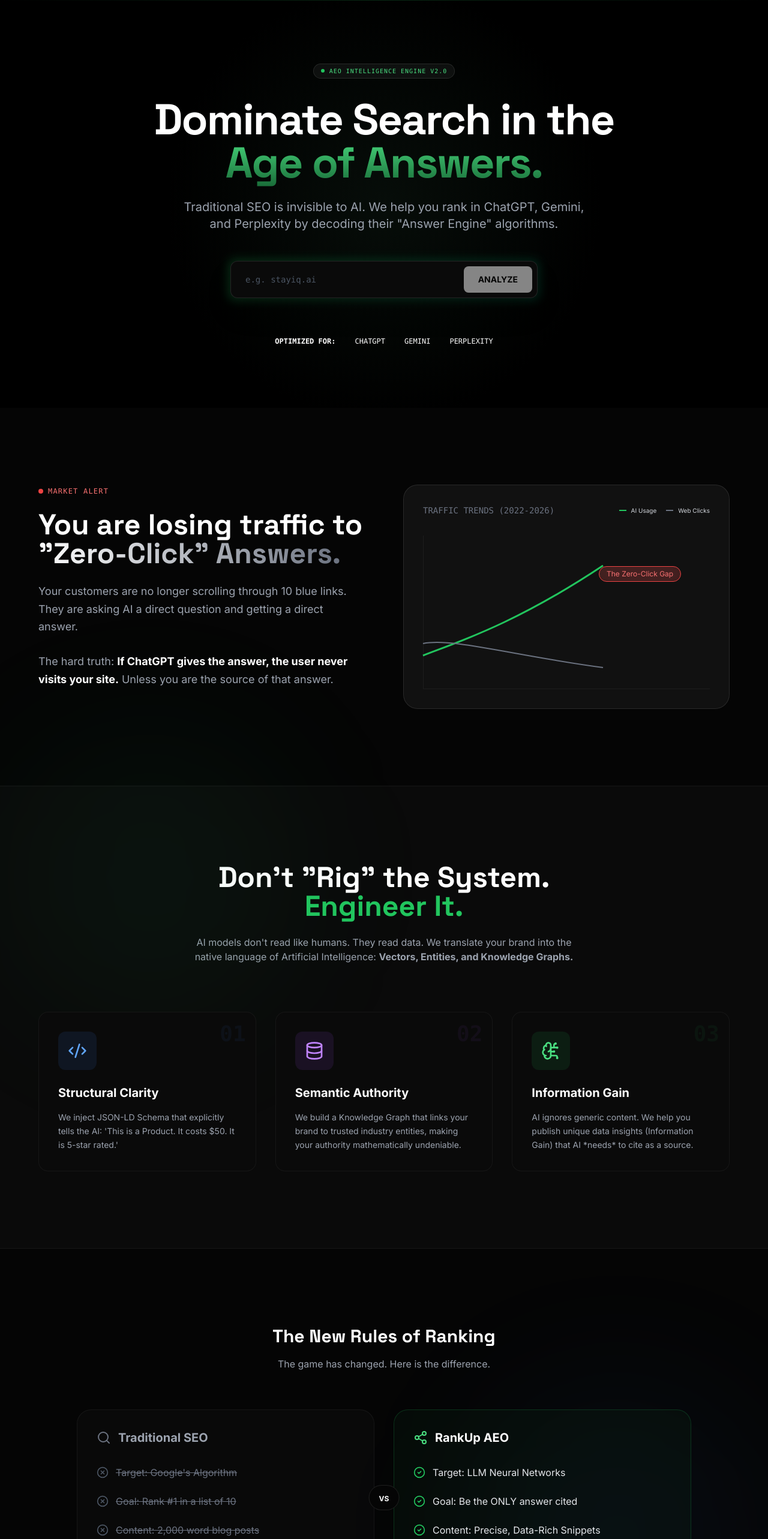
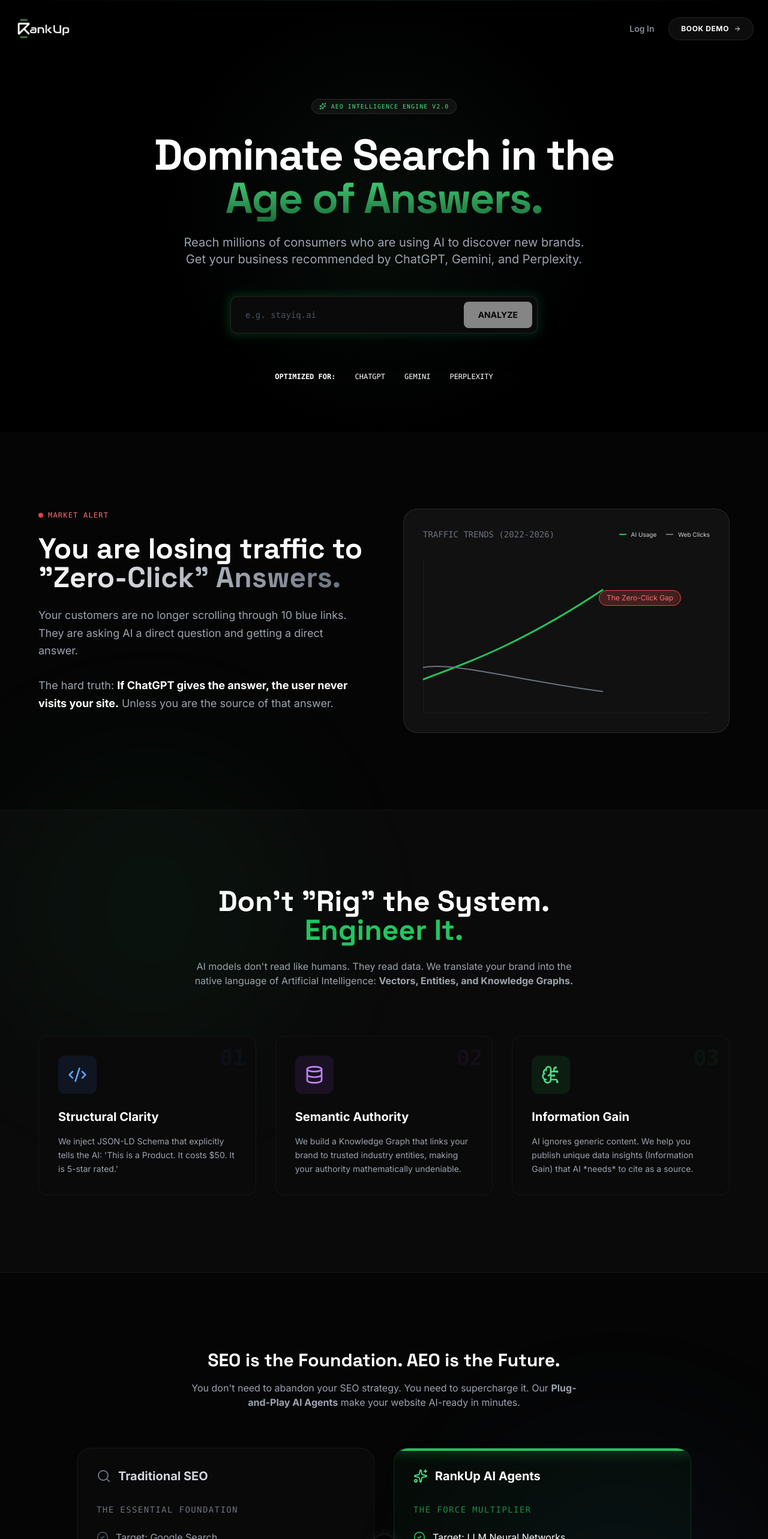
Before and after one commit to pantechsoftware2/rankup-aeo, a Next.js app: page / in a window 1280 px wide. Shown: the top 2566 px of the page at 60% size. Built offline with nearby package versions, Linux system fonts and the light colour scheme.

Commit message:
landing page improvements v1

```diff
--- a/components/Hero.tsx
+++ b/components/Hero.tsx
@@ -2,6 +2,8 @@
 
 import { useState } from 'react';
 import { motion } from 'framer-motion';
+import { Sparkles, ArrowRight } from 'lucide-react';
+import Image from 'next/image';
 
 export default function Hero({ onAnalyze }: { onAnalyze: (url: string) => void }) {
   const [url, setUrl] = useState('');
@@ -12,13 +14,39 @@
   };
 
   return (
-    <div className="relative w-full min-h-[85vh] flex flex-col items-center justify-center overflow-hidden bg-[#050505]">
+    <div className="relative w-full min-h-[90vh] flex flex-col items-center justify-center overflow-hidden bg-[#050505]">
 
-      {/* Background Gradients */}
+      {/* --- NAVIGATION BAR --- */}
+      <nav className="absolute top-0 left-0 w-full z-50 px-6 py-6 flex justify-between items-center max-w-7xl mx-auto">
+        {/* LOGO SECTION - Image Only */}
+        <div className="relative w-40 h-12 transition-transform hover:scale-105 cursor-pointer">
+          <Image
+            src="/logo.png"
+            alt="RankUp Logo"
+            fill
+            className="object-contain object-left"
+            priority
+          />
+        </div>
+
+        {/* RIGHT ACTIONS */}
+        <div className="flex items-center gap-6">
+          <button className="hidden md:block text-sm font-medium text-gray-400 hover:text-white transition-colors">
+            Log In
+          </button>
+          <button className="px-5 py-2.5 bg-white/5 hover:bg-white/10 border border-white/10 rounded-full text-xs font-bold text-white uppercase tracking-wider transition-all hover:scale-105 flex items-center gap-2 group">
+            Book Demo
+            <ArrowRight className="w-3 h-3 group-hover:translate-x-1 transition-transform" />
+          </button>
+        </div>
+      </nav>
+
+      {/* --- BACKGROUND EFFECTS --- */}
       <div className="absolute inset-0 bg-[radial-gradient(circle_at_center,_var(--tw-gradient-stops))] from-green-900/10 via-black to-black pointer-events-none"></div>
       <div className="absolute top-0 w-full h-[1px] bg-gradient-to-r from-transparent via-green-500/20 to-transparent"></div>
 
-      <div className="relative z-10 max-w-4xl px-6 text-center">
+      {/* --- HERO CONTENT --- */}
+      <div className="relative z-10 max-w-4xl px-6 text-center mt-20">
 
         {/* Animated Badge */}
         <motion.div
@@ -27,7 +55,7 @@
           transition={{ delay: 0.2 }}
           className="inline-flex items-center gap-2 px-3 py-1 rounded-full bg-white/5 border border-white/10 text-[10px] font-mono uppercase tracking-widest text-green-400 mb-8"
         >
-          <div className="w-1.5 h-1.5 rounded-full bg-green-500 animate-pulse"></div>
+          <Sparkles className="w-3 h-3" />
           AEO Intelligence Engine v2.0
         </motion.div>
 
@@ -42,14 +70,14 @@
           <span className="text-transparent bg-clip-text bg-gradient-to-b from-green-400 to-green-800">Age of Answers.</span>
         </motion.h1>
 
-        {/* Subhead */}
+        {/* Subhead (UPDATED) */}
         <motion.p
           initial={{ opacity: 0, y: 20 }}
           animate={{ opacity: 1, y: 0 }}
           transition={{ delay: 0.4 }}
           className="text-lg md:text-xl text-gray-400 mb-12 max-w-2xl mx-auto leading-relaxed"
         >
-          Traditional SEO is invisible to AI. We help you rank in ChatGPT, Gemini, and Perplexity by decoding their "Answer Engine" algorithms.
+          Reach millions of consumers who are using AI to discover new brands. Get your business recommended by ChatGPT, Gemini, and Perplexity.
         </motion.p>
 
         {/* Input Box */}
--- a/components/LandingContent.tsx
+++ b/components/LandingContent.tsx
@@ -7,11 +7,11 @@
   Code2,
   Database,
   Search,
-  Share2,
-  XCircle
+  Sparkles,
+  Zap
 } from 'lucide-react';
 
-// --- ANIMATION CONFIGURATIONS (Now with Types!) ---
+// --- ANIMATION CONFIGURATIONS ---
 
 const fadeInUp: Variants = {
   hidden: { opacity: 0, y: 40 },
@@ -172,7 +172,7 @@
         </div>
       </section>
 
-      {/* --- SECTION 3: SEO vs AEO --- */}
+      {/* --- SECTION 3: EVOLUTION (SEO + AEO) --- */}
       <section className="py-32 px-6 relative">
         <div className="max-w-5xl mx-auto">
           <motion.div
@@ -181,15 +181,20 @@
             viewport={{ once: true }}
             className="text-center mb-16"
           >
-            <h2 className="text-3xl font-bold text-white mb-4 font-space">The New Rules of Ranking</h2>
-            <p className="text-gray-400">The game has changed. Here is the difference.</p>
+            <h2 className="text-3xl font-bold text-white mb-4 font-space">SEO is the Foundation. AEO is the Future.</h2>
+            <p className="text-gray-400 max-w-2xl mx-auto">
+              You don't need to abandon your SEO strategy. You need to supercharge it.
+              Our <strong>Plug-and-Play AI Agents</strong> make your website AI-ready in minutes.
+            </p>
           </motion.div>
 
           <div className="grid grid-cols-1 md:grid-cols-2 gap-0 md:gap-8 relative">
-            <div className="absolute left-1/2 top-1/2 -translate-x-1/2 -translate-y-1/2 z-10 bg-[#050505] border border-white/10 p-2 rounded-full hidden md:block">
-              <span className="text-xs font-bold text-white px-2">VS</span>
+            {/* "PLUS" Badge (Instead of VS) */}
+            <div className="absolute left-1/2 top-1/2 -translate-x-1/2 -translate-y-1/2 z-10 bg-[#050505] border border-white/10 p-3 rounded-full hidden md:block shadow-[0_0_20px_rgba(255,255,255,0.1)]">
+              <span className="text-sm font-bold text-white px-1">+</span>
             </div>
 
+            {/* Old World (Framed as Essential Foundation) */}
             <motion.div
               initial={{ opacity: 0, x: -50 }}
               whileInView={{ opacity: 1, x: 0 }}
@@ -198,31 +203,35 @@
             >
               <div className="flex items-center gap-3 mb-8">
                 <Search className="text-gray-500 w-6 h-6" />
-                <h3 className="text-xl font-bold text-gray-400">Traditional SEO</h3>
+                <h3 className="text-xl font-bold text-gray-300">Traditional SEO</h3>
               </div>
+              <p className="text-sm text-gray-500 mb-6 font-mono uppercase tracking-widest">The Essential Foundation</p>
               <ul className="space-y-6">
-                <ComparisonItem bad text="Target: Google's Algorithm" />
-                <ComparisonItem bad text="Goal: Rank #1 in a list of 10" />
-                <ComparisonItem bad text="Content: 2,000 word blog posts" />
-                <ComparisonItem bad text="Outcome: User might click" />
+                <ComparisonItem neutral text="Target: Google Search" />
+                <ComparisonItem neutral text="Goal: Rank #1 in 10 Blue Links" />
+                <ComparisonItem neutral text="Content: Keywords & Blogs" />
+                <ComparisonItem neutral text="Speed: Months to Rank" />
               </ul>
             </motion.div>
 
+            {/* New World (Framed as The Upgrade) */}
             <motion.div
               initial={{ opacity: 0, x: 50 }}
               whileInView={{ opacity: 1, x: 0 }}
               viewport={{ once: true }}
               className="p-8 rounded-3xl bg-green-900/10 border border-green-500/20 relative overflow-hidden"
             >
+              <div className="absolute top-0 left-0 w-full h-1 bg-green-500 shadow-[0_0_20px_#22c55e]" />
               <div className="flex items-center gap-3 mb-8">
-                <Share2 className="text-green-400 w-6 h-6" />
-                <h3 className="text-xl font-bold text-white">RankUp AEO</h3>
+                <Sparkles className="text-green-400 w-6 h-6" />
+                <h3 className="text-xl font-bold text-white">RankUp AI Agents</h3>
               </div>
+              <p className="text-sm text-green-500/70 mb-6 font-mono uppercase tracking-widest">The Force Multiplier</p>
               <ul className="space-y-6">
                 <ComparisonItem text="Target: LLM Neural Networks" />
                 <ComparisonItem text="Goal: Be the ONLY answer cited" />
-                <ComparisonItem text="Content: Precise, Data-Rich Snippets" />
-                <ComparisonItem text="Outcome: Direct AI Recommendation" />
+                <ComparisonItem text="Content: Entities & Vectors" />
+                <ComparisonItem text="Speed: Optimized in Minutes" />
               </ul>
             </motion.div>
           </div>
@@ -243,9 +252,10 @@
           </p>
           <button
              onClick={() => window.scrollTo({ top: 0, behavior: 'smooth' })}
-             className="px-8 py-4 bg-white text-black rounded-full font-bold text-lg hover:scale-105 transition-transform shadow-[0_0_40px_rgba(255,255,255,0.3)]"
+             className="px-8 py-4 bg-white text-black rounded-full font-bold text-lg hover:scale-105 transition-transform shadow-[0_0_40px_rgba(255,255,255,0.3)] flex items-center gap-2 mx-auto"
           >
-            Start Your Free Audit
+            <Zap className="w-5 h-5 fill-black" />
+            Start Free Audit
           </button>
         </motion.div>
       </section>
@@ -279,15 +289,15 @@
   );
 }
 
-function ComparisonItem({ text, bad = false }: { text: string, bad?: boolean }) {
+function ComparisonItem({ text, neutral = false }: { text: string, neutral?: boolean }) {
   return (
     <li className="flex items-center gap-3 text-sm md:text-base">
-      {bad ? (
-        <XCircle className="w-5 h-5 text-gray-600 shrink-0" />
+      {neutral ? (
+        <CheckCircle2 className="w-5 h-5 text-gray-600 shrink-0" />
       ) : (
         <CheckCircle2 className="w-5 h-5 text-green-500 shrink-0" />
       )}
-      <span className={bad ? "text-gray-500 line-through" : "text-gray-200"}>{text}</span>
+      <span className={neutral ? "text-gray-400" : "text-white"}>{text}</span>
     </li>
   );
 }
```
